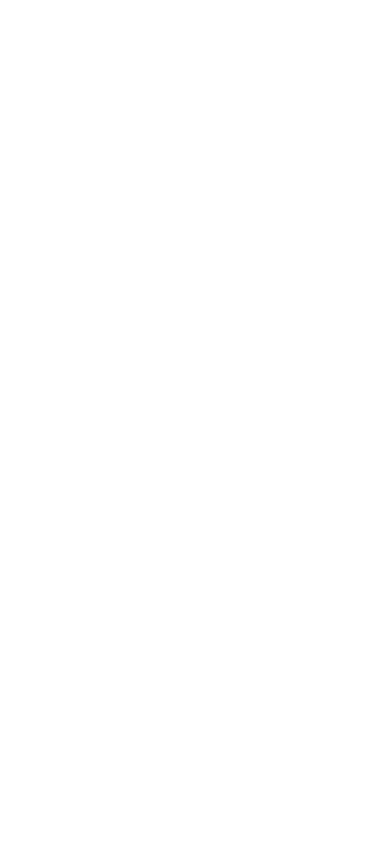
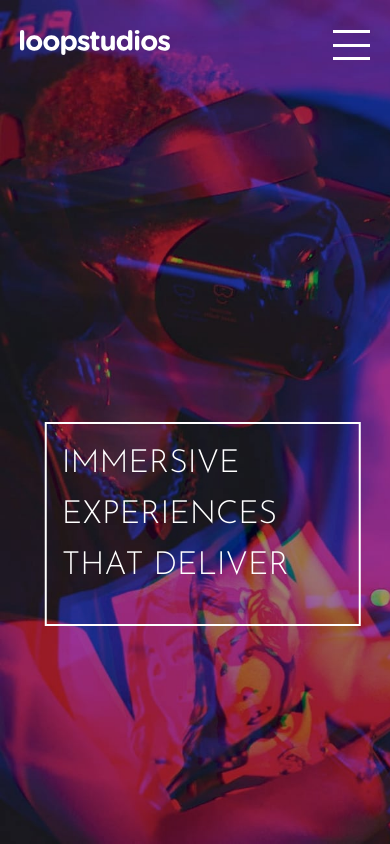
Before and after one commit to Zaariy/Loopstudios, a plain HTML site: page index.html in a window 390 px wide. Shown: the top 844 px of the page. Drawn offline with Linux system fonts and the light colour scheme; the site is published under a folder, as on GitHub Pages, so addresses that start at the root find nothing.

Commit message:
fix some bugs in file css

```diff
--- a/css/main.css
+++ b/css/main.css
@@ -38,7 +38,7 @@ body {
 header {
   width: 100%;
   height: 60vh;
-  background-image: url("/images/desktop/image-hero.jpg");
+  background-image: url("../images/desktop/image-hero.jpg");
   background-size: cover;
   background-repeat: no-repeat;
   position: relative;
@@ -47,7 +47,7 @@ header {
   header {
     height: 100vh;
 
-    background-image: url("/images/mobile/image-hero.jpg");
+    background-image: url("../images/mobile/image-hero.jpg");
   }
 }
 .logo img {
```
